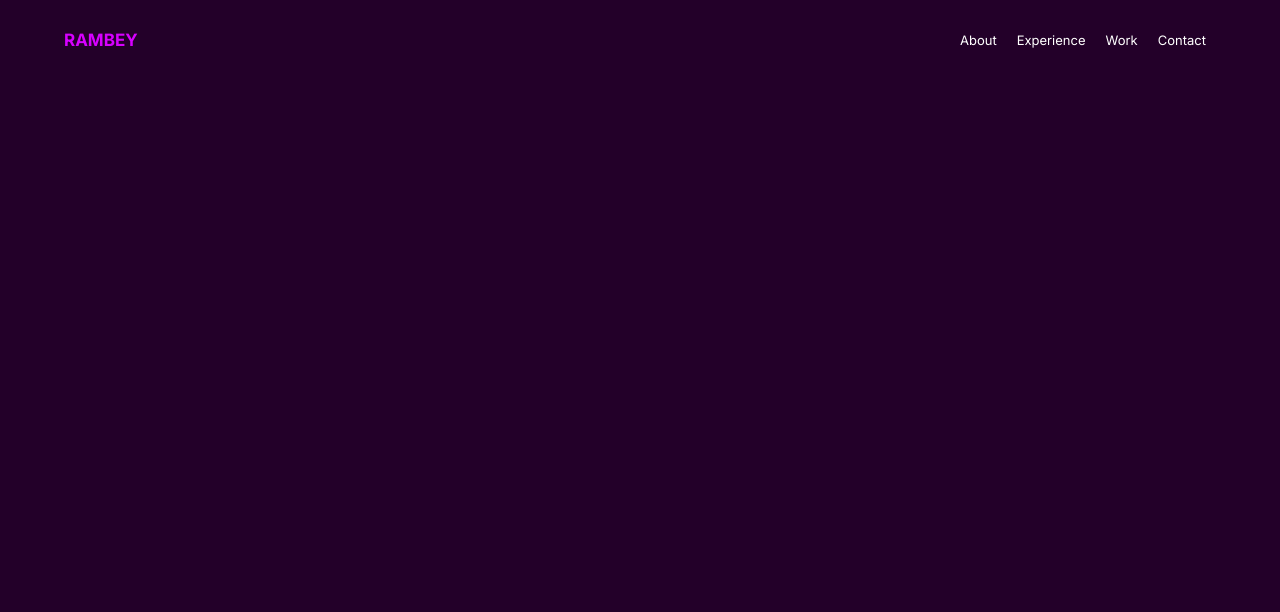
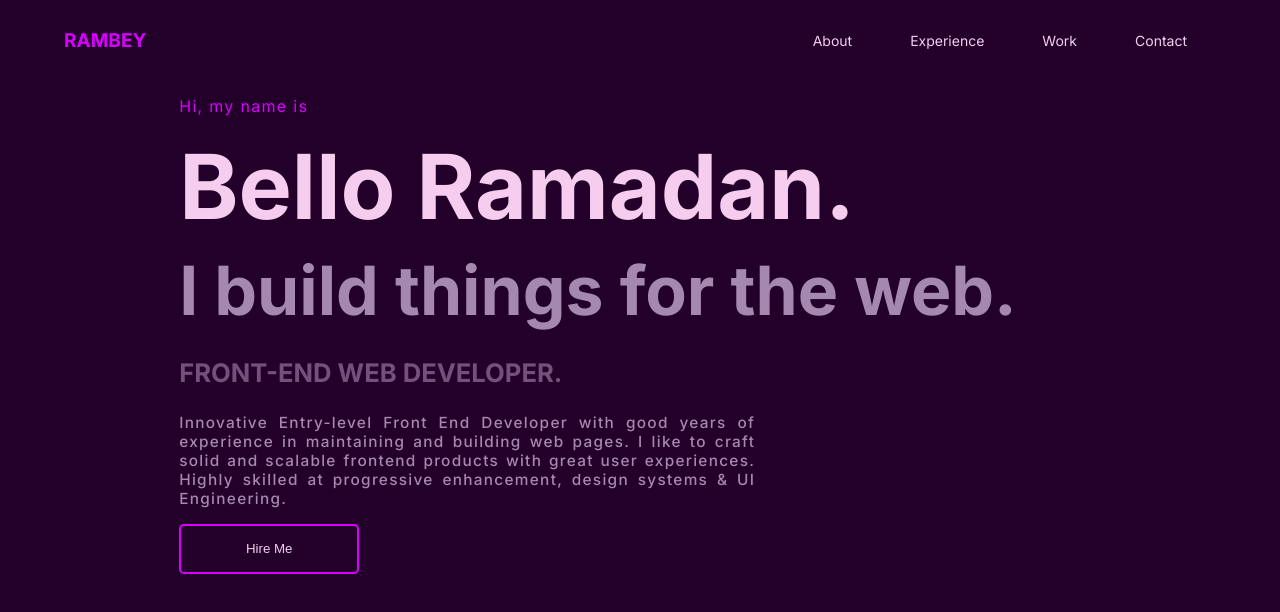
Before and after one commit to rambey-coder/Portfolio-app, a React (Create React App) app: page / in a window 1280 px wide. Shown: the top 612 px of the page. Built offline with nearby package versions, Linux system fonts and the light colour scheme.

Commit message:
Started about section

```diff
--- a/src/Components/About.css
+++ b/src/Components/About.css
@@ -0,0 +1,62 @@
+.abt-container {
+    width: 90%;
+    margin: auto;
+    position: relative;
+    top: 5rem;
+}
+
+.sub-container {
+    width: 80%;
+    margin: auto;
+    display: flex;
+    align-items: center;
+}
+
+.block-flex > p {
+    color: #d700ff;
+    letter-spacing: 1.3px;
+}
+
+.block-flex > h2 {
+    font-size: 7vw;
+    color: #f6ccef;
+    margin: 8px 0;
+    font-weight: 700;
+}
+
+.block-flex > h1 {
+    color: #a588b0;
+    font-size: 5.3vw;
+    margin: 8px 0;
+    font-weight: 700;
+}
+
+.block-flex > h3 {
+    color: #774f7f;
+    font-size: 2vw;
+}
+
+.block-flex > p:nth-child(5) {
+    color: #a588b0;
+    font-size: 1.2vw;
+    width: 45vw;
+    text-align: justify;
+    font-weight: 500;
+}
+
+button {
+    outline: 0;
+    padding: 10px 20px;
+    width: 180px;
+    height: 50px;
+    background: transparent;
+    border: 2px solid #d700ff;
+    border-radius: 5px;
+    color: #f6ccef;
+    cursor: pointer;
+}
+
+button:hover {
+    background-color: #6d167f3d;
+    transition: 0.3s linear;
+}
--- a/src/Components/About.js
+++ b/src/Components/About.js
@@ -1,9 +1,19 @@
 import React from 'react'
+import './About.css'
 
 const About = () => {
   return (
     <div className="abt-container" id="About">
-
+        <div className="sub-container">
+          <div className="block-flex">
+            <p>Hi, my name is</p>
+            <h2>Bello Ramadan.</h2>
+            <h1>I build things for the web.</h1>
+            <h3>FRONT-END WEB DEVELOPER.</h3>
+            <p>Innovative Entry-level Front End Developer with good years of experience in maintaining and building web pages. I like to craft solid and scalable frontend products with great user experiences. Highly skilled at progressive enhancement, design systems & UI Engineering.</p>
+            <button>Hire Me</button>
+          </div>
+        </div>
     </div>
   )
 }
--- a/src/Components/Navbar.css
+++ b/src/Components/Navbar.css
@@ -4,6 +4,7 @@
     background: transparent;
     position: fixed;
     right: 0;
+    top: 0;
     z-index: 1;
 }
 
@@ -25,7 +26,7 @@
 
 .logo > h1 {
     color: #d700ff;
-    font-size: 17px;
+    font-size: 19px;
     text-transform: capitalize;
     margin: 0;
 }
@@ -42,22 +43,29 @@
 
 .list-group > li {
     display: inline-block;
-    margin: 0 10px;
-    color: #fff;
-    font-size: 13px;
+    margin: 0 17px;
+    color: #f6ccef;
+    font-size: 14px;
     cursor: pointer;
     text-transform: capitalize;
     font-weight: 400;
+    border: 2px solid transparent;
+    padding: 8px 10px;
+    text-align: center;
 }
 
 .list-group > li:hover {
     color: #d700ff;
+    font-weight: 400;
     transition: all 0.3s linear;
+    border-bottom: 2px solid #d700ff;
 }
 
 .list-group > li:active {
     color: #d700ff;
+    font-weight: 400;
     transition: all 0.3s linear;
+    border-bottom: 2px solid #d700ff
 }
 
 .icons {
@@ -96,7 +104,7 @@
     .list-group {
         position: absolute;
         right: 0;
-        height: 97vh;
+        height: 85vh;
         width: 50%;
         top: 81px;
         backdrop-filter: blur(16px) saturate(180%);
```
